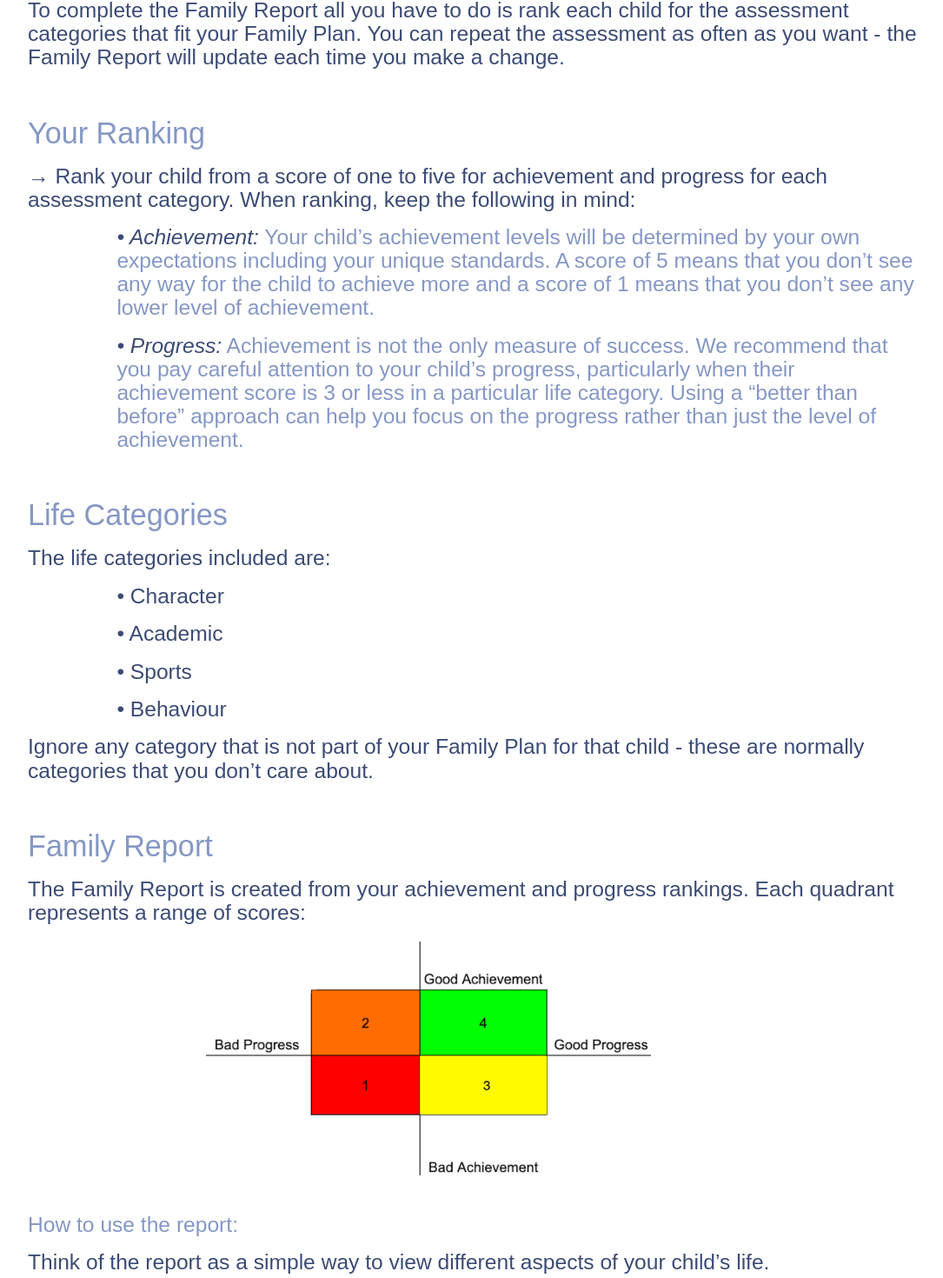
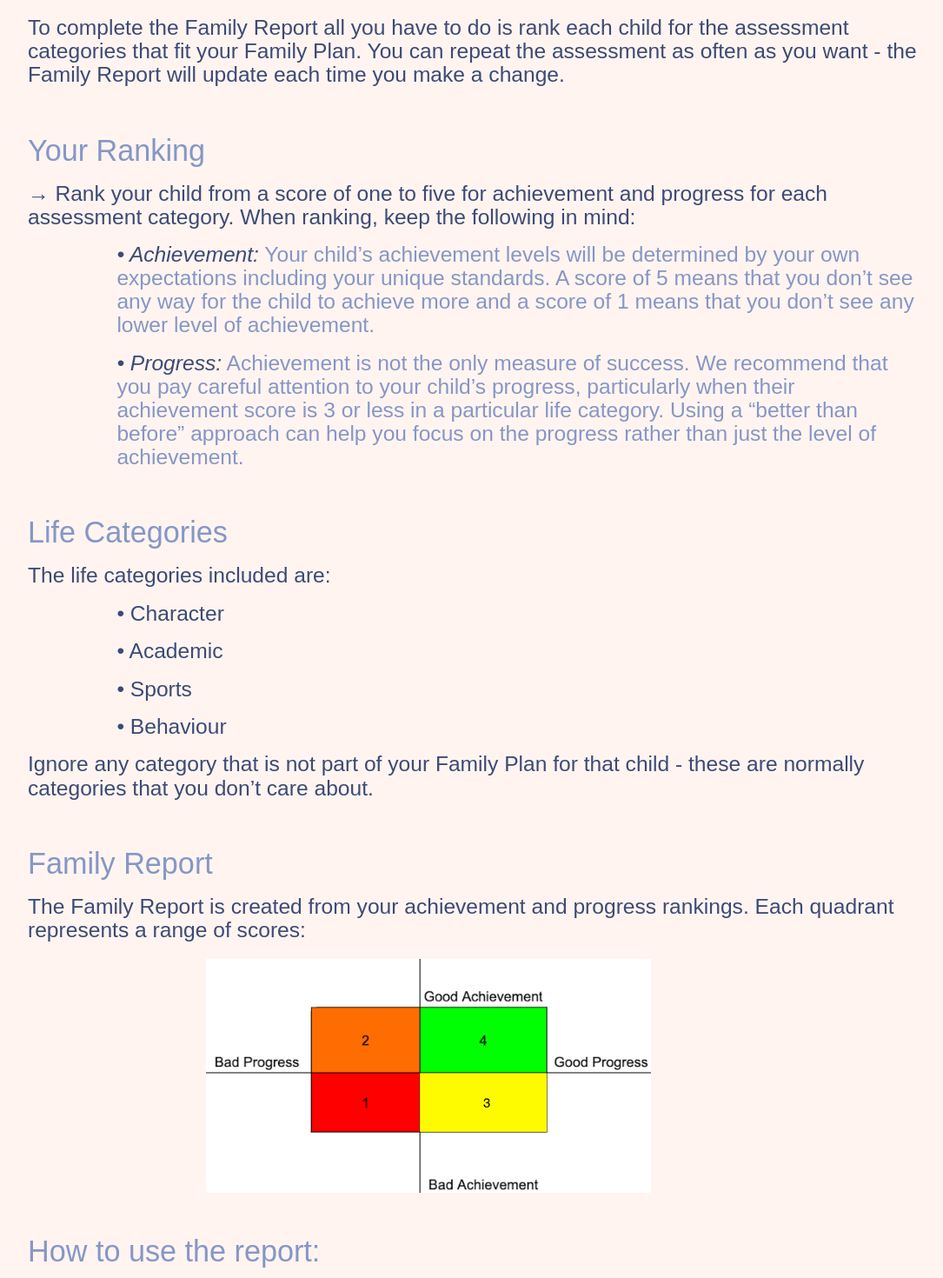
Before and after one commit to Brontesewell/pgparenting_client, a React (Create React App) app: page /about_scoring in a window 1280 px wide. Shown: the part 686-2156 px from the top of the page at 87% size, without its empty margins (96-1181 px from the left). Built offline with nearby package versions, Linux system fonts and the light colour scheme; no server answers.

Commit message:
picture aboout us

```diff
--- a/src/App.css
+++ b/src/App.css
@@ -1485,7 +1485,7 @@ color: #8597C5;
 }
 
 .define-family{
-  font-weight: 350;
+  font-weight: 300;
   color: #3b4b75;
 }
 
@@ -1497,8 +1497,17 @@ color: #8597C5;
   color: #8597C5;
 }
 
+
+#asp-backgrounds{
+  background-color: #fff4f0;
+  height: 2200;
+  margin-top: -20px;
+  padding-top: 20px;
+}
+
 .asp-defines{
   color: #8597C5;
+  font-weight: 300;
 }
 
 #quadrant{
@@ -1511,6 +1520,7 @@ color: #8597C5;
 
 #defines{
   color: #3b4b75;
+  font-weight: bolder;
 }
 
 #defining-asp{
--- a/src/containers/AboutASP.js
+++ b/src/containers/AboutASP.js
@@ -16,18 +16,18 @@ class AboutASP extends Component {
                     <Navbar />
                 </div>
 
-
+        <div id="asp-backgrounds">
                 <h2 id="asp-title">Family Report</h2>
                 <div id="asp-line"></div>
 <div id="asp-div">
                 <h5 className="define-family"> →  If it works for your family, you can create a Family Report by selecting some life categories and quickly ranking your child’s progress and achievements.</h5>
 <br></br>
                 <h4 className="asp-subtitle">Purpose of Report</h4>
-                <h5 className="define-asp"> Creating a Family Report is a quick and easy way to visually map out your children’s progress and level of achievement.  The report will give you a simple way to decide on your priorities as a parent and decide which activities that you may want to keep, stop or start.</h5>
+                <h5 className="define-family"> Creating a Family Report is a quick and easy way to visually map out your children’s progress and level of achievement.  The report will give you a simple way to decide on your priorities as a parent and decide which activities that you may want to keep, stop or start.</h5>
 
 <br></br>
                 <h4 className="asp-subtitle">Your assessment</h4>
-                <h5 className="define-asp">To complete the Family Report all you have to do is rank each child for the assessment categories that fit your Family Plan.  You can repeat the assessment as often as you want - the Family Report will update each time you make a change.</h5>
+                <h5 className="define-family">To complete the Family Report all you have to do is rank each child for the assessment categories that fit your Family Plan.  You can repeat the assessment as often as you want - the Family Report will update each time you make a change.</h5>
 
 <br></br>
                 <h4 className="asp-subtitle">Your Ranking </h4>
@@ -43,25 +43,25 @@ class AboutASP extends Component {
                <br></br>
 
                <h4 className="asp-subtitle">Life Categories</h4>
-               <h5 className="define-asp">The life categories included are: </h5>
+               <h5 className="define-family">The life categories included are: </h5>
                <div id="cats">
                <h5 className="asp-cats">•  Character </h5>
                <h5 className="asp-cats">•  Academic </h5>
                <h5 className="asp-cats">•  Sports</h5>
                <h5 className="asp-cats">•  Behaviour</h5>
                </div>
-               <h5 className="define-asp">Ignore any category that is not part of your Family Plan for that child - these are normally categories that you don’t care about.
+               <h5 className="define-family">Ignore any category that is not part of your Family Plan for that child - these are normally categories that you don’t care about.
 </h5>
 
                <br></br>
 
                <h4 className="asp-subtitle">Family Report</h4>
-               <h5 className="define-asp">The Family Report is created from your achievement and progress rankings.  Each quadrant represents a range of scores:
+               <h5 className="define-family">The Family Report is created from your achievement and progress rankings.  Each quadrant represents a range of scores:
 </h5>
                 <img id="quadrant" src={QuadFinales} />
                 <br></br>
-                <h5 className="asp-subtitle">How to use the report:</h5>
-               <h5 className="define-asp">Think of the report as a simple way to view different aspects of your child’s life.  </h5>
+                <h4 className="asp-subtitle">How to use the report:</h4>
+               <h5 className="define-family">Think of the report as a simple way to view different aspects of your child’s life.  </h5>
                <div id="defining-asp">
                <h5 className="asp-defines"><i id="defines">•  Quadrant 1:</i> A child in this quadrant may be starting out or you have some work to do.</h5>
                <h5 className="asp-defines"><i id="defines">•  Quadrant 2: </i> Your child is achieving but you need to focus on helping them make more progress .</h5>
@@ -70,7 +70,7 @@ class AboutASP extends Component {
                </div>
 <br></br>
                <h4 className="asp-subtitle">Keep, stop and start</h4>
-               <h5 className="define-asp"> Time for all of us is precious.  The report should help you decide on your priorities including those activities that you may want to keep, stop or start:  </h5>
+               <h5 className="define-family"> Time for all of us is precious.  The report should help you decide on your priorities including those activities that you may want to keep, stop or start:  </h5>
                <div id="defining-asp">
                <h5 className="asp-defines"><i id="defines">•  Keep:</i> What activities should you keep doing?  Your score tells you that they are working so keep doing them.</h5>
                <h5 className="asp-defines"><i id="defines">•  Stop: </i> What activities should you stop doing?  The hard decision here is that your score may be telling you that certain activities are not working OR that they are not working yet.  If they are obviously not working then stop them.  If they may be working then keep going but keep an eye out for the right results.</h5>
@@ -84,7 +84,7 @@ class AboutASP extends Component {
 
                </div>
                <Link to="/profile"><button id="asp-button-back" className="btn">Back</button></Link>
-
+               </div>
             </div>
         )
     }
--- a/src/containers/AboutUs.js
+++ b/src/containers/AboutUs.js
@@ -1,7 +1,7 @@
 import React, {Component} from 'react';
 import {connect} from 'react-redux'
 import Navbar from './Navbar'
-import Parents from '../Parents.jpeg'
+import Parent from '../Parent.jpeg'
 
 
 class AboutUs extends Component {
@@ -20,7 +20,7 @@ class AboutUs extends Component {
                 <div id="about-us-div">
                         <h2 id="about-names">Mark and Stephanie Sewell</h2>
 
-                    <div id="parents"><img className ='parents-photo' alt="parents" src={Parents}/></div>
+                    <div id="parents"><img className ='parents-photo' alt="parents" src={Parent}/></div>
                  <div id="about-us-text">
                         <h4 className="about-text">About Us</h4>
                         <p className="about-text">We are all about “better parenting for a better world”.  </p>
```
Also changed, not shown: 2 other files (tests, documents, lock files or other folders).
